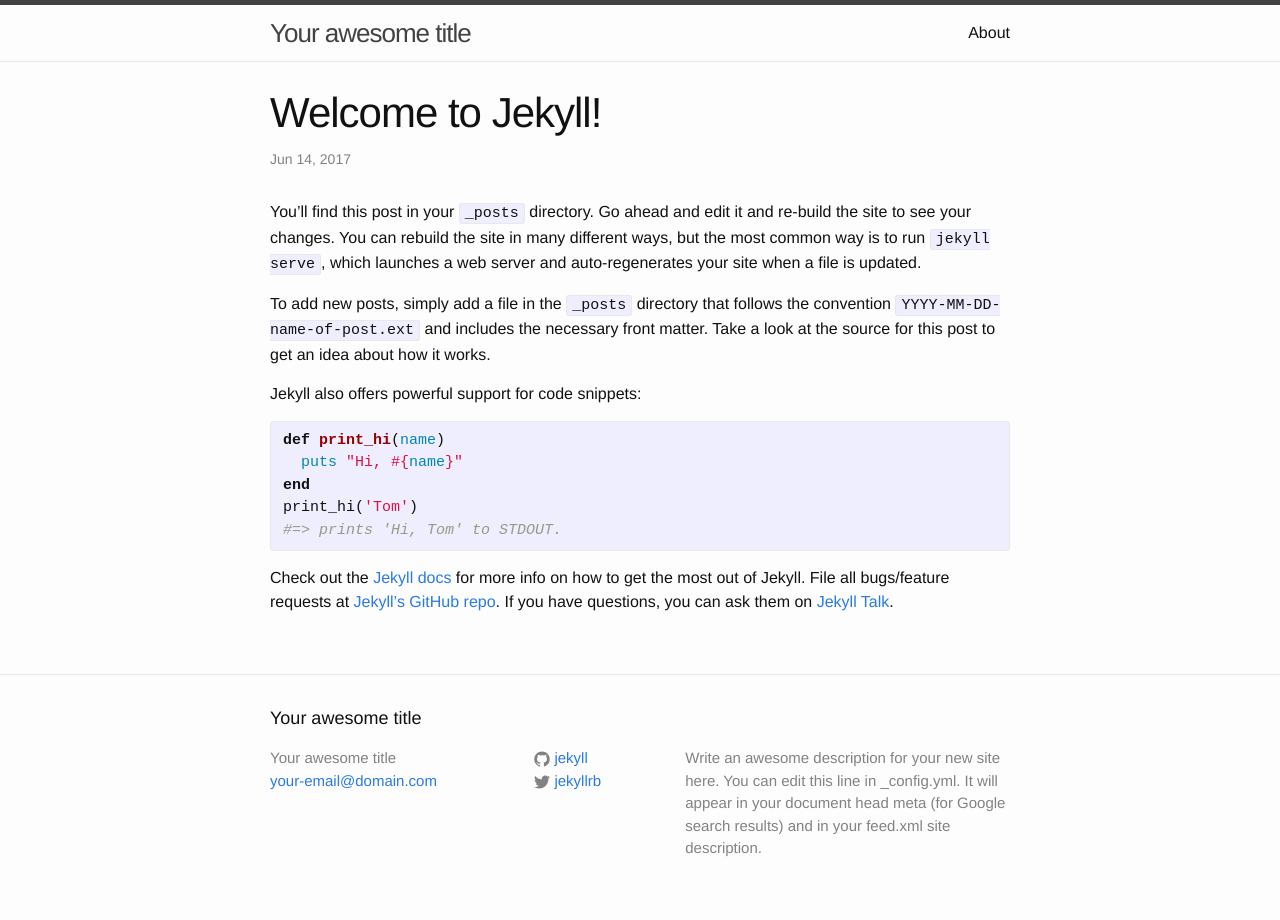
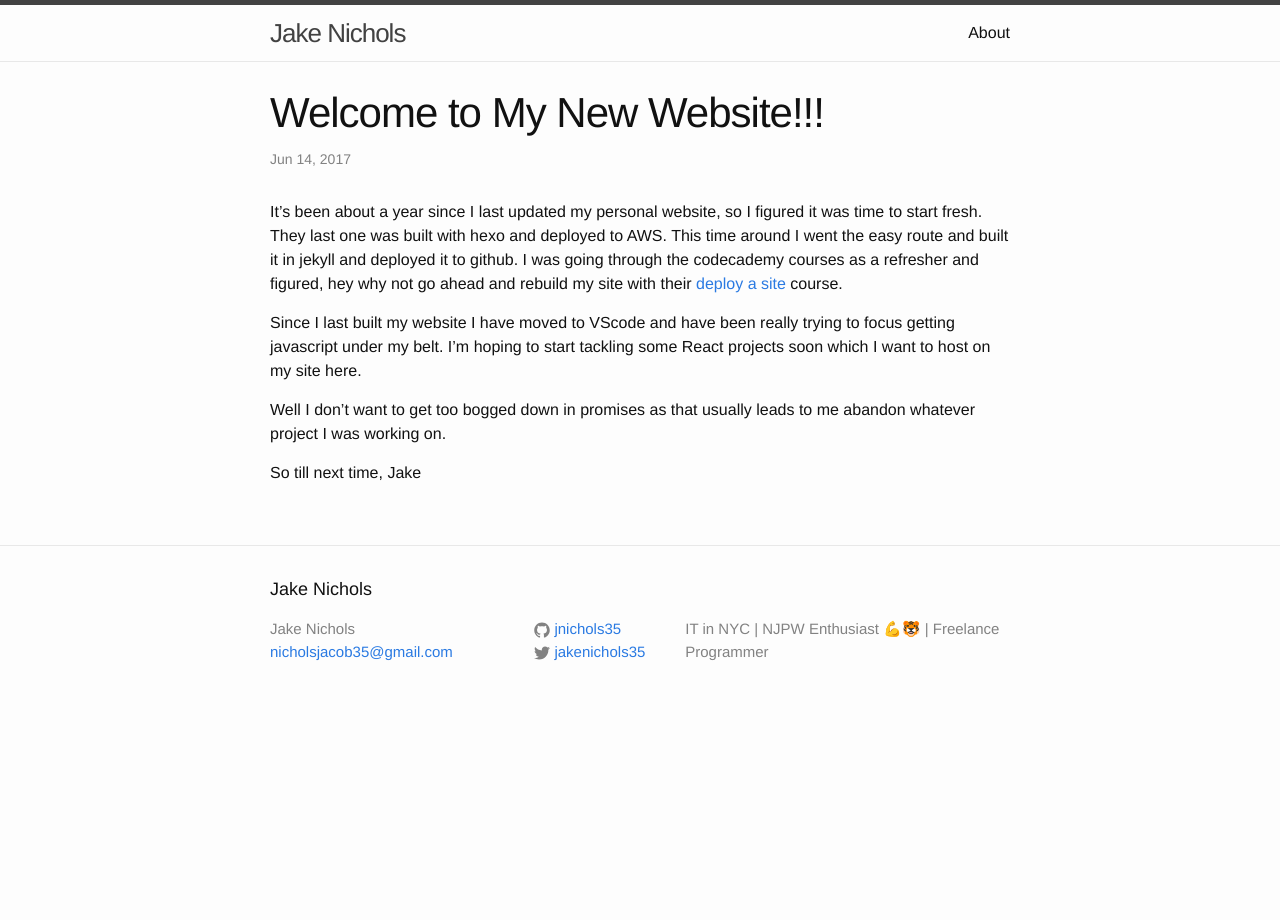
Before and after one commit to jnichols35/jnichols35.github.io, a Jekyll site: the page built from _posts/2017-06-14-welcome-to-jekyll.markdown, in a window 1280 px wide. Built offline with Jekyll 4.4.1, drawn with Linux system fonts in a browser that asks for light colours.

Commit message:
Updated the site to include my details.

```diff
--- a/_config.yml
+++ b/_config.yml
@@ -6,16 +6,14 @@
 # 'jekyll serve'. If you change this file, please restart the server process.
 
 # Site settings
-title: Your awesome title
-email: your-email@domain.com
+title: Jake Nichols
+email: nicholsjacob35@gmail.com
 description: > # this means to ignore newlines until "baseurl:"
-  Write an awesome description for your new site here. You can edit this
-  line in _config.yml. It will appear in your document head meta (for
-  Google search results) and in your feed.xml site description.
+  IT in NYC | NJPW Enthusiast 💪🐯 | Freelance Programmer
 baseurl: "" # the subpath of your site, e.g. /blog
-url: "http://yourdomain.com" # the base hostname & protocol for your site
-twitter_username: jekyllrb
-github_username:  jekyll
+url: "http://jnichols.io" # the base hostname & protocol for your site
+twitter_username: jakenichols35
+github_username:  jnichols35
 
 # Build settings
 markdown: kramdown
--- a/_posts/2017-06-14-welcome-to-jekyll.markdown
+++ b/_posts/2017-06-14-welcome-to-jekyll.markdown
@@ -1,25 +1,16 @@
 ---
 layout: post
-title:  "Welcome to Jekyll!"
+title:  "Welcome to My New Website!!!"
 date:   2017-06-14 00:15:39 +0000
-categories: jekyll update
+categories: personal jekyll
 ---
-You’ll find this post in your `_posts` directory. Go ahead and edit it and re-build the site to see your changes. You can rebuild the site in many different ways, but the most common way is to run `jekyll serve`, which launches a web server and auto-regenerates your site when a file is updated.
+It's been about a year since I last updated my personal website, so I figured it was time to start fresh. They last one was built with hexo and deployed to AWS. This time around I went the easy route and built it in jekyll and deployed it to github. I was going through the codecademy courses as a refresher and figured, hey why not go ahead and rebuild my site with their [deploy a site][deploy] course.
 
-To add new posts, simply add a file in the `_posts` directory that follows the convention `YYYY-MM-DD-name-of-post.ext` and includes the necessary front matter. Take a look at the source for this post to get an idea about how it works.
+Since I last built my website I have moved to VScode and have been really trying to focus getting javascript under my belt. I'm hoping to start tackling some React projects soon which I want to host on my site here.
 
-Jekyll also offers powerful support for code snippets:
+Well I don't want to get too bogged down in promises as that usually leads to me abandon whatever project I was working on.
 
-{% highlight ruby %}
-def print_hi(name)
-  puts "Hi, #{name}"
-end
-print_hi('Tom')
-#=> prints 'Hi, Tom' to STDOUT.
-{% endhighlight %}
+So till next time,
+Jake
 
-Check out the [Jekyll docs][jekyll-docs] for more info on how to get the most out of Jekyll. File all bugs/feature requests at [Jekyll’s GitHub repo][jekyll-gh]. If you have questions, you can ask them on [Jekyll Talk][jekyll-talk].
-
-[jekyll-docs]: http://jekyllrb.com/docs/home
-[jekyll-gh]:   https://github.com/jekyll/jekyll
-[jekyll-talk]: https://talk.jekyllrb.com/
+[deploy]: https://www.codecademy.com/learn/deploy-a-website
```
Also changed, not shown: about.md (+2 -8 lines).
